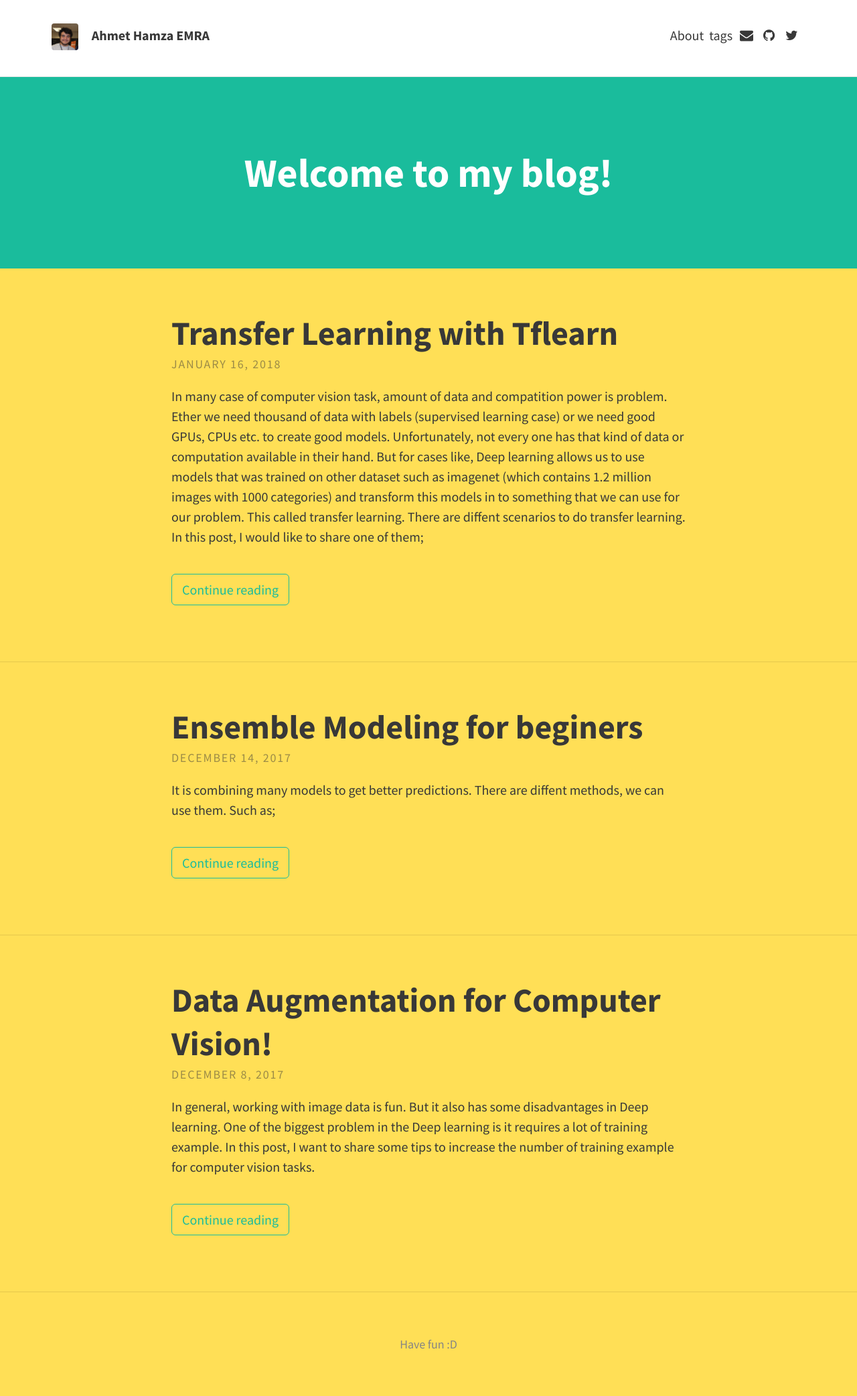
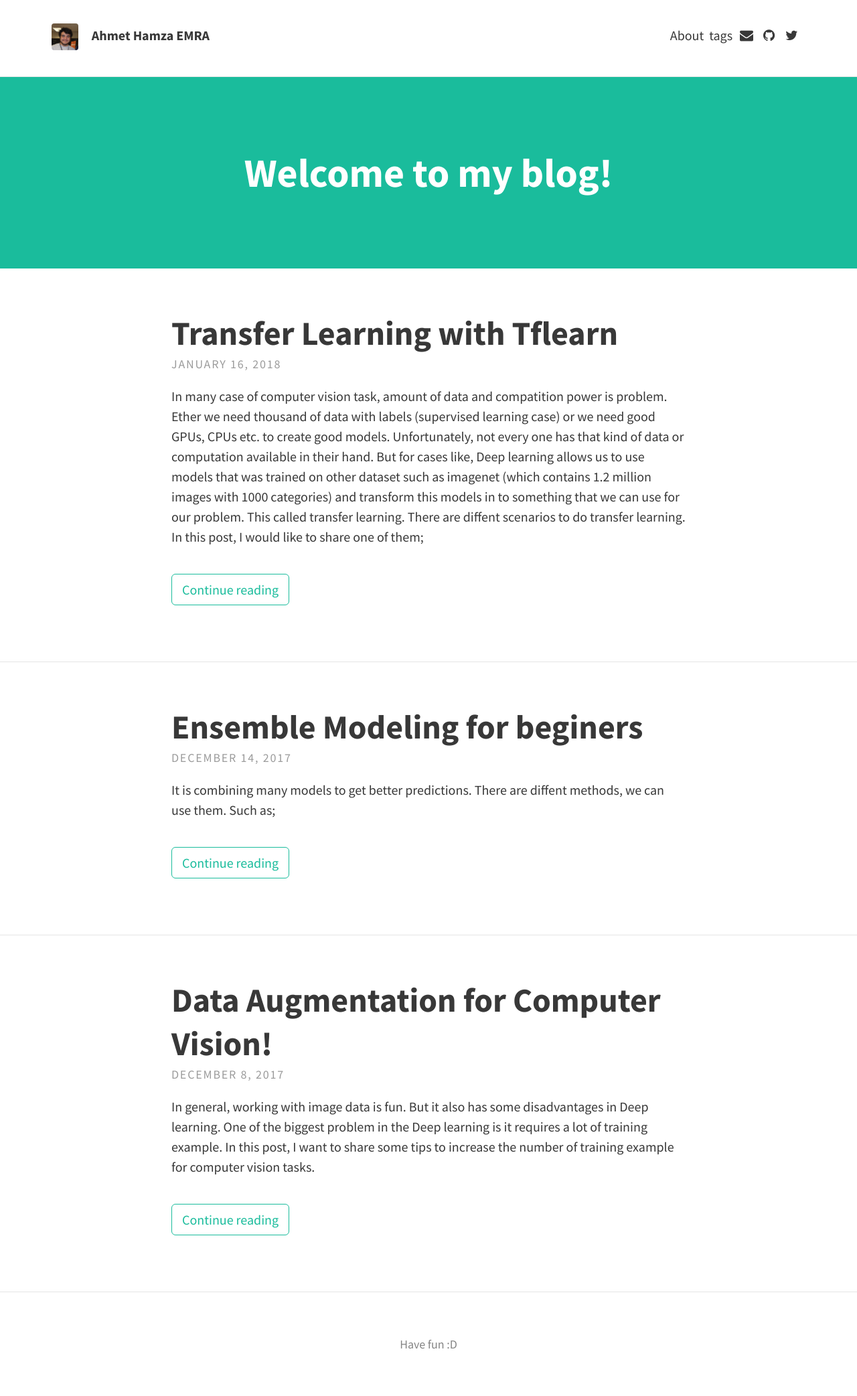
Before and after one commit to AhmetHamzaEmra/ahmethamzaemra.github.io, a Jekyll site: the page built from index.html, in a window 1280 px wide. Shown: the whole page at 67% size. Built offline with Jekyll 4.4.1, drawn with Linux system fonts in a browser that asks for light colours; nearby versions of some CDN libraries; the list of posts is cut into pages by our own code.

Commit message:
Update _variables.scss

```diff
--- a/_sass/base/_variables.scss
+++ b/_sass/base/_variables.scss
@@ -10,7 +10,7 @@ $padding-x-small: 3%;
 
 // Brand colours
 $brand-color: #fff;
-$background-color: #ffdf56;
+$background-color: #fff;
 $border-color: rgba(0, 0, 0, 0.1); // rgba recommended if using feature images
 
 // Typography colours
```
